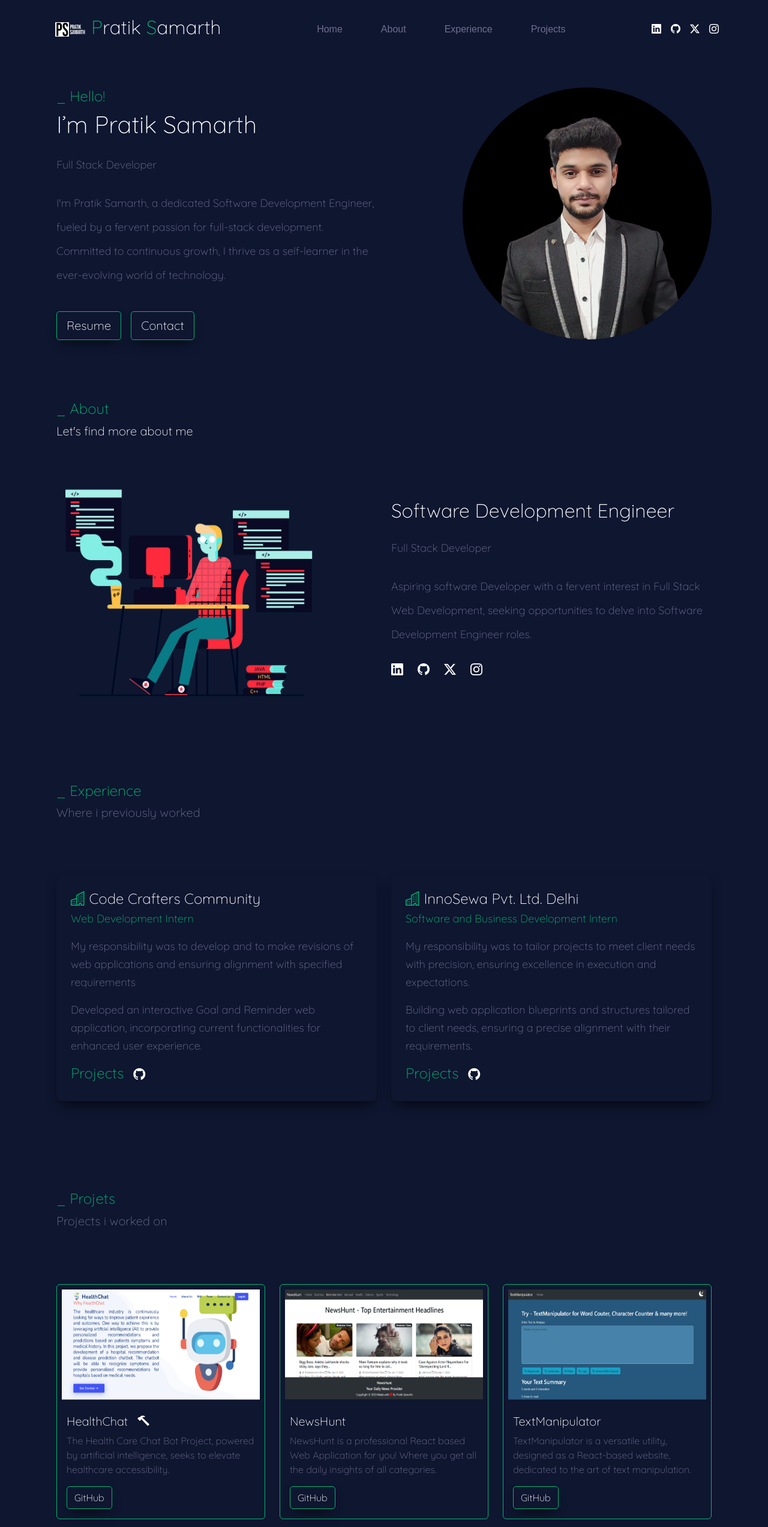
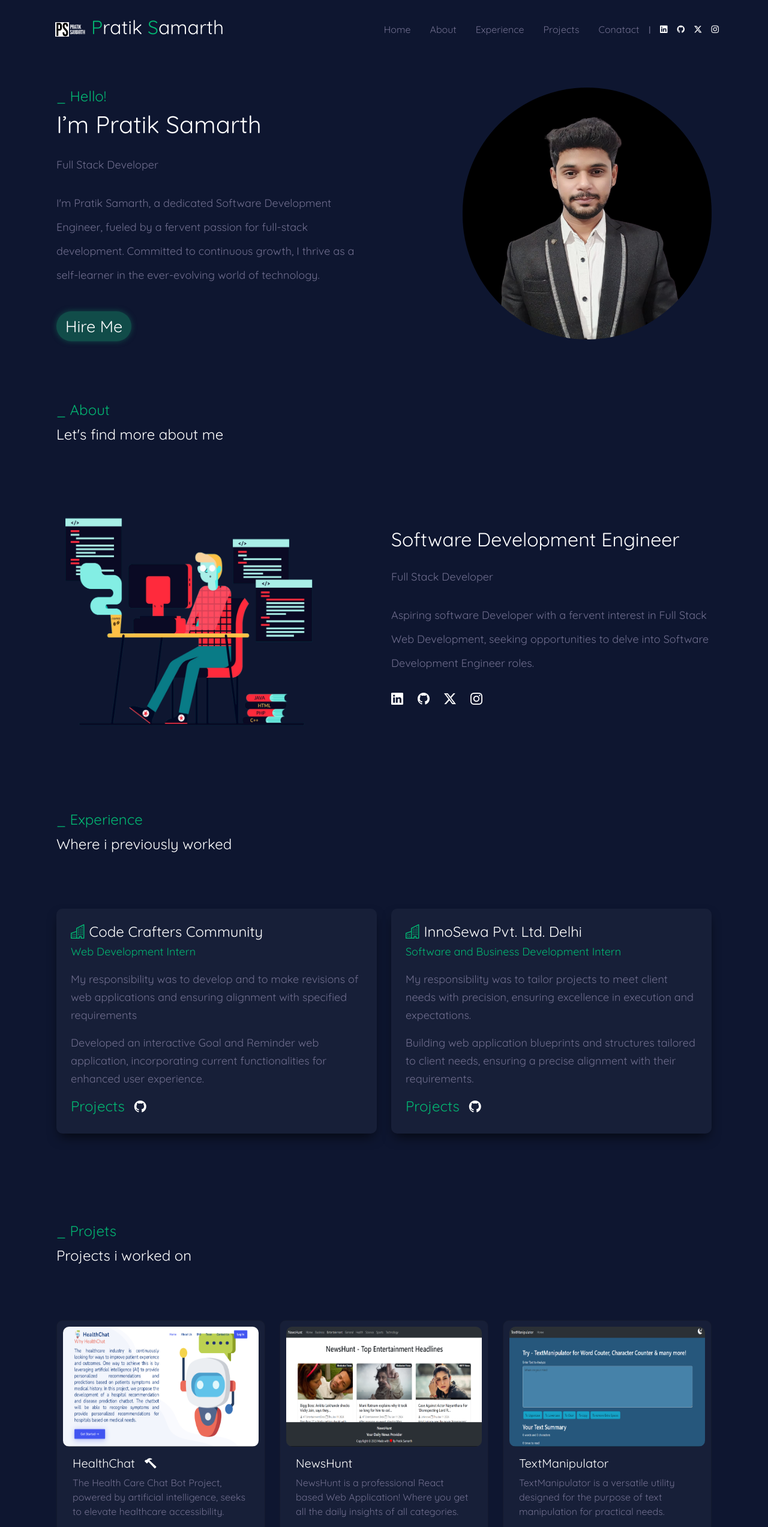
Before and after one commit to TRRIGE/Portfolio_React, a React (Create React App) app: page / in a window 1280 px wide. Shown: the top 2546 px of the page at 60% size. Built offline with nearby package versions, Linux system fonts and the light colour scheme.

Commit message:
Third Commit

```diff
--- a/public/index.html
+++ b/public/index.html
@@ -11,7 +11,7 @@
   <link rel="manifest" href="%PUBLIC_URL%/manifest.json" />
   <link rel="preconnect" href="https://fonts.googleapis.com">
   <link rel="preconnect" href="https://fonts.gstatic.com" crossorigin>
-  <link href="https://fonts.googleapis.com/css2?family=Quicksand:wght@300&display=swap" rel="stylesheet">
+  <link href="https://fonts.googleapis.com/css2?family=Quicksand&display=swap" rel="stylesheet">
   <script src="./jQuery/jquery.js"></script>
   <script src="./jQuery/jquery.scrollUp.min.js"></script>
   <title>Pratik Samarth | Software Developer</title>
--- a/src/App.css
+++ b/src/App.css
@@ -4,13 +4,9 @@ body {
   color: #706e8e;
 }
 
-.navbar-brand{
-  font-family: 'Quicksand', sans-serif;
-}
-
 nav {
   background-color: #0e1630;
-  font-family: Arial, Helvetica, sans-serif;
+  font-family: 'Quicksand', sans-serif;
 }
 
 #navbarSupportedContent ul li a {
@@ -19,6 +15,11 @@ nav {
 
 #navbarSupportedContent ul li a:hover {
   color: #03b672;
+  font-weight: 600;
+}
+
+.responsiveIcons{
+  font-size: 12.5px;
 }
 
 ::-webkit-scrollbar {
@@ -43,46 +44,40 @@ i:hover {
 }
 
 .homeBtn {
-  border-radius: 5px;
-  border-color: #03b672;
-  text-align: center;
-  transition: all 0.5s;
-  box-shadow: 0 10px 20px -8px rgba(0, 0, 0, .7);
+  -webkit-border-radius: 30px;
+  border-radius: 30px;
+  border: none;
+  font-size: 27px;
+  padding: 5px 15px;
 }
 
+@keyframes glowing{
+  0% {
+    background-color: #171f38;
+    box-shadow: 0 0 5px #171f38;
+  }
+  50% {
+    background-color: #03b672;
+    box-shadow: 0 0 20px #03b672;
+  }
+  100% {
+    background-color: #171f38;
+    box-shadow: 0 0 5px #171f38;
+  }
+}
 .homeBtn {
-  cursor: pointer;
-  display: inline-block;
-  position: relative;
-  transition: 0.5s;
-}
-
-.homeBtn:after {
-  content: '»';
-  position: absolute;
-  opacity: 0;
-  top: 7px;
-  right: -20px;
-  transition: 0.5s;
+  animation: glowing 2000ms infinite;
 }
 
 .homeBtn:hover {
-  padding-right: 24px;
-  background-color: #03b672;
-  padding-left: 8px;
-}
-
-.homeBtn:hover:after {
-  opacity: 1;
-  right: 10px;
+  animation: glowing 1500ms infinite;
 }
 
 .homeBtn2 {
   border-radius: 5px;
-  border-color: #03b672;
+  background-color: #424c68;
   text-align: center;
   transition: all 0.5s;
-  box-shadow: 0 10px 20px -8px rgba(0, 0, 0, .7);
 }
 
 .homeBtn2 {
@@ -122,32 +117,35 @@ i:hover {
 }
 
 #edit {
-  margin-bottom: 50px;
+  margin-bottom: 90px;
   color: white;
-}
-
-#edit2 {
-  margin-bottom: 90px;
+  font-size: x-large;
 }
 
 #content_small {
   font-size: large;
+  background-color:#171f38;
   line-height: 30px;
   box-shadow: 0 10px 20px -6px rgba(0, 0, 0, .7);
   border-radius: 10px;
 }
 
 .card {
-  background-color: #0e1630;
-  border-color: #03b672;
-  margin-bottom: 30px;
+  background-color: #171f38;
+  margin-bottom: 28px;
+  border-radius: 10px;
   color: #706e8e;
+  padding: 10px;
 }
 
-#cards:hover {
-  transform: translate3D(0, -1px, 0) scale(1.03);
+.card-img-top{
+  border-radius: 10px;
+}
+
+.card:hover {
+  cursor: pointer;
+  transform: scale(1.05);
   box-shadow: 0 10px 20px -8px rgba(0, 0, 0, .7);
-
 }
 
 .footer {
@@ -168,6 +166,10 @@ i:hover {
   color:#03b672;
 }
 
+.form-control{
+  border-color: transparent;
+  border-radius: 10px;
+}
 
 #success {
   color: #3AA3E7;
@@ -213,20 +215,16 @@ i:hover {
     margin-right: 10px;
   }
 
-  .responsiveIcons{
-     display: none;
-  }
-
   .responsiveImage1 {
-    height: 290px;
-    width: 285px;
+    height: 285px;
+    width: 280px;
     margin-bottom: 40px;
     order: 1;
   }
 
   .responsiveImage2 {
-    width: 340px;
-    height: 345px;
+    width: 315px;
+    height: 320px;
   }
 
   #responsiveOrder1 {
@@ -242,3 +240,9 @@ i:hover {
     margin-bottom: 40px;
   }
 }
+
+@media (max-width:576px) {
+  .responsiveIcons{
+    display: none;
+ }
+}
--- a/src/components/Body.js
+++ b/src/components/Body.js
@@ -20,8 +20,8 @@ export default function Body() {
                             <p className="mt-4">Full Stack Developer</p>
                             <p className="mt-4">I'm Pratik Samarth, a dedicated Software Development Engineer, fueled by a fervent passion for full-stack development. Committed to continuous growth, I thrive as a self-learner in the ever-evolving world of technology.</p>
                         </div>
-                        <a href="Pratik Samarth.pdf" download={"Pratik Samarth.pdf"}><button type="button" className="btn text-white btn-lg mt-4 me-3 homeBtn">Resume</button></a>
-                        <a href="#contact"><button type="button" className="btn text-white btn-lg mt-4 homeBtn">Contact</button></a>
+                        <a href="Pratik Samarth.pdf" download={"Pratik Samarth.pdf"}><button type="button" className="btn text-white mt-4 homeBtn">Hire Me</button></a>
+                        {/* <a href="#contact"><button type="button" className="btn text-white btn-lg mt-4 homeBtn">Contact</button></a> */}
                     </div>
                     <div className="col-lg-6 text-lg-end text-md-center text-sm-center text-center mt-sm-5 mt-lg-0 mt-md-5">
                         <img src={profile} className="responsiveImage1" width={415} height={420} alt="..." style={{ borderRadius: "1000px" }} />
@@ -53,7 +53,7 @@ export default function Body() {
 
                 <div className="row section" id="experience">
                     <h4 style={{ color: '#03b672' }}>_ Experience</h4>
-                    <p className="lead" id="edit2">Where i previously worked</p>
+                    <p className="lead" id="edit">Where i previously worked</p>
                     <div className="col-lg-6 mb-md-5 mb-sm-5" id="responsiveContent">
                         <div className="p-4" id="content_small">
                             <div className="card-body">
@@ -81,10 +81,10 @@ export default function Body() {
 
                 <div className="row section" id="project">
                     <h4 style={{ color: '#03b672' }}>_ Projets</h4>
-                    <p className="lead" id="edit2">Projects i worked on</p>
+                    <p className="lead" id="edit">Projects i worked on</p>
                     <div className="col-lg-4 col-md-6">
-                        <div className="card" id="cards">
-                            <img src={project1} width={60} height={200} className="rounded card-img-top p-2" alt="..." />
+                        <div className="card">
+                            <img src={project1} width={60} height={200} className="card-img-top" alt="..." />
                             <div className="card-body">
                                 <h5 className="card-title text-white">HealthChat<i className="bi bi-hammer ms-3"></i></h5>
                                 <p className="card-text">The Health Care Chat Bot Project, powered by artificial intelligence, seeks to elevate healthcare accessibility.</p>
@@ -93,28 +93,28 @@ export default function Body() {
                         </div>
                     </div>
                     <div className="col-lg-4 col-md-6">
-                        <div className="card" id="cards">
-                            <img src={project2} width={60} height={200} className="rounded card-img-top p-2" alt="..." />
+                        <div className="card">
+                            <img src={project2} width={60} height={200} className="card-img-top" alt="..." />
                             <div className="card-body">
                                 <h5 className="card-title text-white">NewsHunt</h5>
-                                <p className="card-text">NewsHunt is a professional React based Web Application for you! Where you get all the daily insights of all categories.</p>
+                                <p className="card-text">NewsHunt is a professional React based Web Application! Where you get all the daily insights of all categories.</p>
                                 <a href="https://github.com/TRRIGE/NewsHunt_React" target="_blank" rel="noreferrer"><button type="button" className="btn text-white btn-md homeBtn2">GitHub</button></a>
                             </div>
                         </div>
                     </div>
                     <div className="col-lg-4 col-md-6">
-                        <div className="card" id="cards">
-                            <img src={project3} width={60} height={200} className="rounded card-img-top p-2" alt="..." />
+                        <div className="card">
+                            <img src={project3} width={60} height={200} className="card-img-top" alt="..." />
                             <div className="card-body">
                                 <h5 className="card-title text-white">TextManipulator</h5>
-                                <p className="card-text">TextManipulator is a versatile utility, designed as a React-based website, dedicated to the art of text manipulation.</p>
+                                <p className="card-text">TextManipulator is a versatile utility designed for the purpose of text manipulation for practical needs.</p>
                                 <a href="https://github.com/TRRIGE/TextManipulator_React" target="_blank" rel="noreferrer"><button type="button" className="btn text-white btn-md homeBtn2">GitHub</button></a>
                             </div>
                         </div>
                     </div>
                     <div className="col-lg-4 col-md-6">
-                        <div className="card" id="cards">
-                            <img src={project} width={60} height={200} className="rounded card-img-top p-2" alt="..." />
+                        <div className="card">
+                            <img src={project} width={60} height={200} className="card-img-top" alt="..." />
                             <div className="card-body">
                                 <h5 className="card-title text-white">StockManager<i className="bi bi-hammer ms-3"></i></h5>
                                 <p className="card-text">Building a thorough Stock Management System, ensuring streamlined tracking and organization of inventory data.</p>
@@ -123,8 +123,8 @@ export default function Body() {
                         </div>
                     </div>
                     <div className="col-lg-4 col-md-6">
-                        <div className="card" id="cards">
-                            <img src={project4} width={60} height={200} className="rounded card-img-top p-2" alt="..." />
+                        <div className="card">
+                            <img src={project4} width={60} height={200} className="card-img-top" alt="..." />
                             <div className="card-body">
                                 <h5 className="card-title text-white">Remainder</h5>
                                 <p className="card-text">Remainder Web Application, solution designed to streamline and enhance your daily work management.</p>
--- a/src/components/Footer.js
+++ b/src/components/Footer.js
@@ -45,7 +45,7 @@ export default function Footer() {
                         <h4 id="edit">Connect with me!</h4>
                         <div className="footer">
                             <img src={logo} height={110} width={110} alt="logo" />
-                            <p><i className="bi bi-globe-americas"></i>Planet Earth</p>
+                            <p><i className="bi bi-globe-americas"></i>Planet Earth 🌎</p>
                             <p><i className="bi bi-envelope"></i>pratiksamarth29@gmail.com</p>
                             <div className="mt-4">
                                 <a className="fs-5 me-4 text-none" href="https://www.linkedin.com/in/pratik-samarth-ps/"><i className="bi bi-linkedin"></i></a>
@@ -55,8 +55,8 @@ export default function Footer() {
                             </div>
                         </div>
                     </div>
-                    <div className="col-lg-6 mt-sm-5 mt-lg-0 responsiveFooter">
-                        <h4 style={{ color: '#3AA3E7' }}>_ Contact me</h4>
+                    <div className="col-lg-6 mt-sm-5 mt-lg-0 responsiveFooter" id='form'>
+                        <h4 style={{ color: '#03b672' }}>_ Contact me</h4>
                         <form ref={form} onSubmit={sendEmail}>
                             <div className="mb-3">
                                 <input type="text" name="user_name" className="form-control text-white" id="user_name" aria-describedby="emailHelp" placeholder="your full name" style={{ backgroundColor: "#171f38" }} onInput={checkForm} />
--- a/src/components/Header.js
+++ b/src/components/Header.js
@@ -6,30 +6,34 @@ export default function Header() {
         <>
             <nav className="navbar navbar-expand-lg p-1 sticky-top">
                 <div className="container">
-                    <a className="navbar-brand text-white fs-2" href="#"><img src={logo} height={80} width={70} alt="logo" /><span style={{ color: '#03b672'}}>P</span>ratik <span style={{ color: '#03b672' }}>S</span>amarth</a>
-                    <button className="navbar-toggler" style={{ backgroundColor: "transparent", color: "transparent" }} type="button" data-bs-toggle="collapse" data-bs-target="#navbarSupportedContent" aria-controls="navbarSupportedContent" aria-expanded="false" aria-label="Toggle navigation">
-                        <span className="" role="button" ><i className="bi bi-list fs-2" aria-hidden="true" style={{color:"white"}}></i></span>
+                    <a className="navbar-brand text-white fs-2" href="#"><img src={logo} height={80} width={70} alt="logo" /><span style={{ color: '#03b672' }}>P</span>ratik <span style={{ color: '#03b672' }}>S</span>amarth</a>
+                    <button className="navbar-toggler" style={{ color: "transparent", borderColor: "transparent" }} type="button" data-bs-toggle="collapse" data-bs-target="#navbarSupportedContent" aria-controls="navbarSupportedContent" aria-expanded="false" aria-label="Toggle navigation">
+                        <span className="" role="button" ><i className="bi bi-list fs-2" aria-hidden="true" style={{ color: "white" }}></i></span>
                     </button>
-                    <div className="collapse navbar-collapse" id="navbarSupportedContent">
-                        <ul className="navbar-nav mx-auto mb-2 mb-lg-0">
+                    <div className="collapse navbar-collapse d-lg-flex flex-row justify-content-end" id="navbarSupportedContent">
+                        <ul className="navbar-nav mb-2 mb-lg-0">
                             <li className="nav-item">
-                                <a className="nav-link active" aria-current="page" href="#">Home</a>
+                                <a className="nav-link" aria-current="page" href="#">Home</a>
                             </li>
-                            <li className="nav-item ms-lg-5">
+                            <li className="nav-item ms-lg-3">
                                 <a className="nav-link" href="#about">About</a>
                             </li>
-                            <li className="nav-item ms-lg-5">
+                            <li className="nav-item ms-lg-3">
                                 <a className="nav-link" href="#experience">Experience</a>
                             </li>
-                            <li className="nav-item ms-lg-5">
+                            <li className="nav-item ms-lg-3">
                                 <a className="nav-link" href="#project">Projects</a>
                             </li>
+                            <li className="nav-item ms-lg-3">
+                                <a className="nav-link" href="#contact">Conatact</a>
+                            </li>
                         </ul>
-                        <div className='responsiveIcons'>
-                            <a className="text-white me-3" href="https://www.linkedin.com/in/pratik-samarth-ps/" target="_blank" rel="noreferrer"><i className="bi bi-linkedin"></i></a>
-                            <a className="text-white me-3" href="https://github.com/TRRIGE" target="_blank" rel="noreferrer"><i className="bi bi-github"></i></a>
-                            <a className="text-white me-3" href="https://twitter.com/PratikSamarth" target="_blank" rel="noreferrer"><i className="bi bi-twitter-x"></i></a>
-                            <a className="text-white" href="https://www.instagram.com/rn_samarth/?next=%2F" target="_blank" rel="noreferrer"><i className="bi bi-instagram"></i></a>
+                        <div className='responsiveIcons d-flex flex-row items-end gap-3'>
+                            <a className="ms-2 fw-bold d-none d-lg-block d-xl-block d-xxl-block" style={{color:"#706e8e"}}>|</a>
+                            <a className="text-white d-none d-lg-block d-xl-block d-xxl-block" href="https://www.linkedin.com/in/pratik-samarth-ps/" target="_blank" rel="noreferrer"><i className="bi bi-linkedin"></i></a>
+                            <a className="text-white d-none d-lg-block d-xl-block d-xxl-block" href="https://github.com/TRRIGE" target="_blank" rel="noreferrer"><i className="bi bi-github"></i></a>
+                            <a className="text-white d-none d-lg-block d-xl-block d-xxl-block" href="https://twitter.com/PratikSamarth" target="_blank" rel="noreferrer"><i className="bi bi-twitter-x"></i></a>
+                            <a className="text-white d-none d-lg-block d-xl-block d-xxl-block" href="https://www.instagram.com/rn_samarth/?next=%2F" target="_blank" rel="noreferrer"><i className="bi bi-instagram"></i></a>
                         </div>
                     </div>
                 </div>
```
Also changed, not shown: 1 other file (tests, documents, lock files or other folders).
